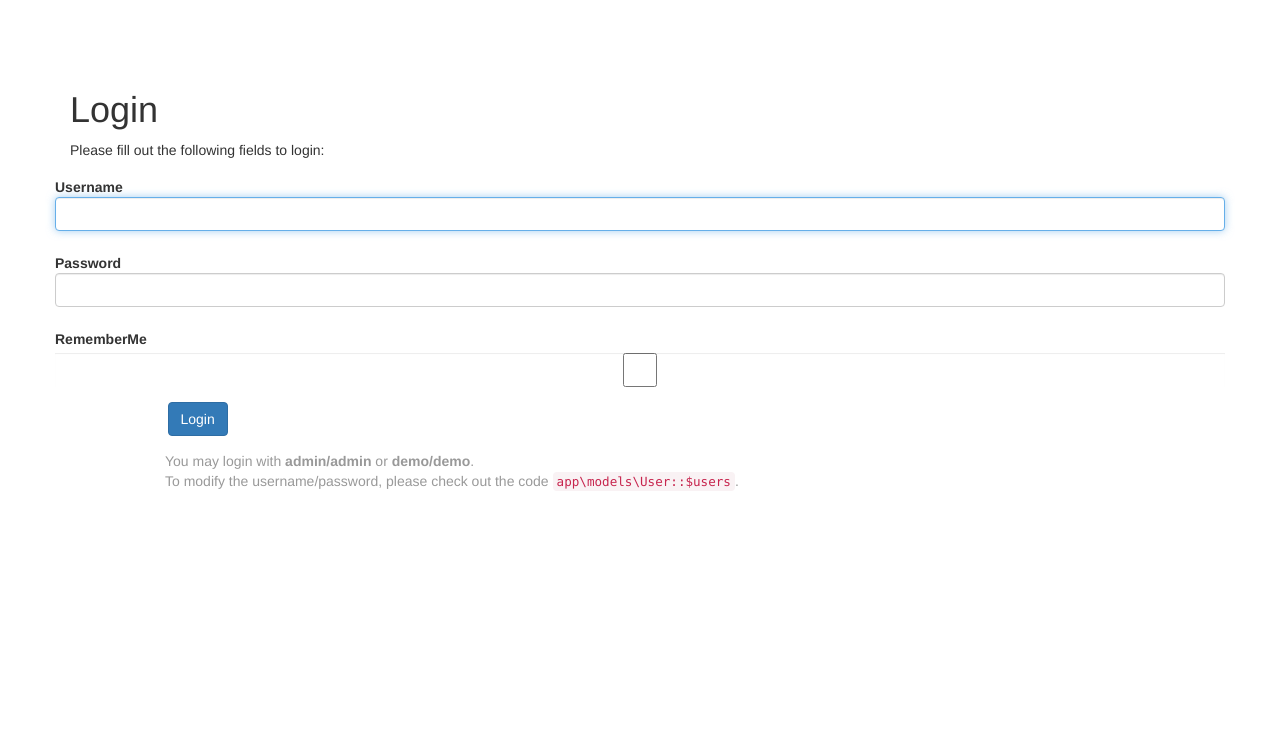
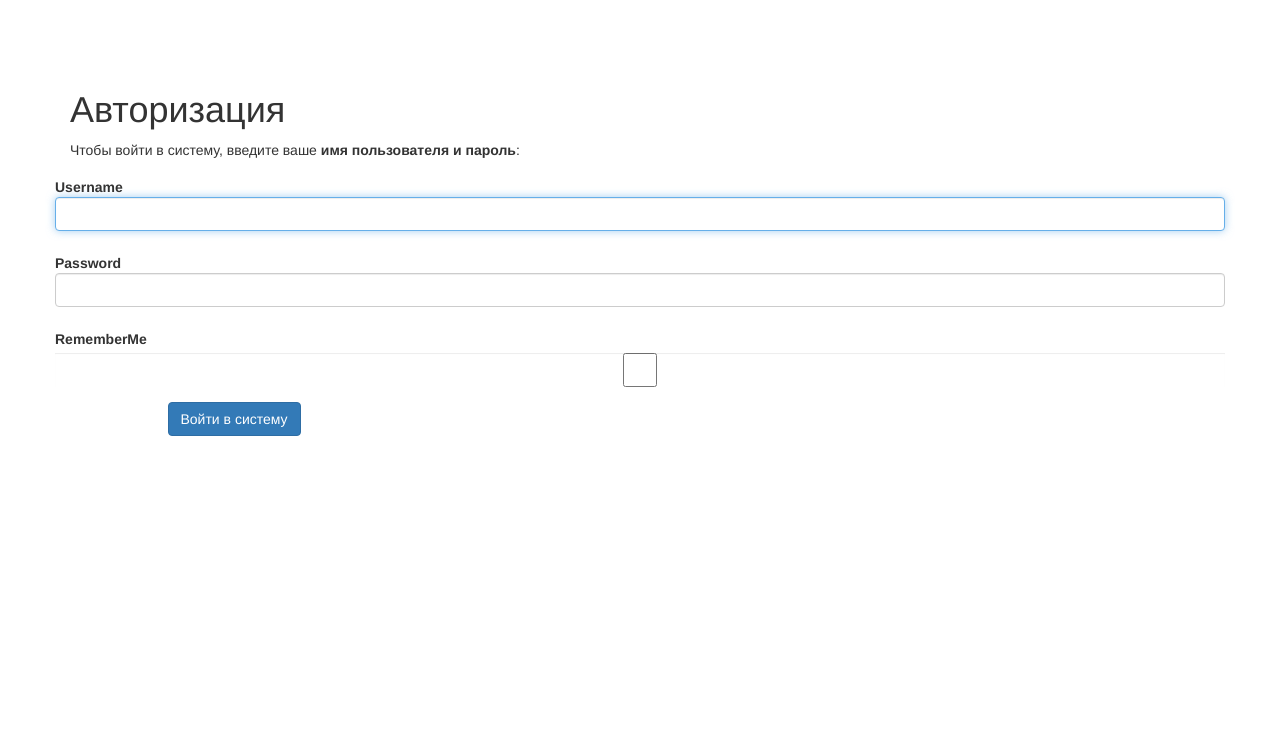
Before and after one commit to fintroll/mdkp, a Yii app: template views/site/login.php in a window 1280 px wide. Shown: the top 731 px of the page. Run offline with PHP 8.4 and a stand-in for Yii, Linux system fonts and the light colour scheme; the template is opened without the code that fills it, so the values that code supplies are empty; form fields are guessed from the names that the template uses; some libraries are stand-ins or nearby versions.

Commit message:
Авторизация

```diff
--- a/config/web.php
+++ b/config/web.php
@@ -5,6 +5,8 @@ $params = require(__DIR__ . '/params.php');
 $config = [
     'id'         => 'basic',
     'basePath'   => dirname(__DIR__),
+    'defaultRoute' => 'site/login',
+    'language'   => 'ru-RU',
     'bootstrap'  => ['log'],
     'components' => [
         'assetManager' => [
@@ -33,7 +35,7 @@ $config = [
             'class' => 'yii\caching\FileCache',
         ],
         'user'         => [
-            'identityClass'   => 'app\models\User',
+            'identityClass'   => 'app\models\Users',
             'enableAutoLogin' => true,
         ],
         'errorHandler' => [
--- a/controllers/SiteController.php
+++ b/controllers/SiteController.php
@@ -55,12 +55,12 @@ class SiteController extends Controller
     public function actionLogin()
     {
         if (!\Yii::$app->user->isGuest) {
-            return $this->goHome();
+            return $this->redirect(['ticket/index']);
         }
 
         $model = new LoginForm();
         if ($model->load(Yii::$app->request->post()) && $model->login()) {
-            return $this->goBack();
+            return $this->redirect(['ticket/index']);
         }
         return $this->render('login', [
             'model' => $model,
--- a/views/layouts/main.php
+++ b/views/layouts/main.php
@@ -4,6 +4,7 @@
 /* @var $content string */
 
 use yii\helpers\Html;
+use yii\helpers\Url;
 use yii\bootstrap\Nav;
 use yii\bootstrap\NavBar;
 use yii\widgets\Breadcrumbs;
@@ -43,13 +44,20 @@ AppAsset::register($this);
             ['label' => 'About', 'url' => ['/site/about']],
             ['label' => 'Contact', 'url' => ['/site/contact']],
             Yii::$app->user->isGuest ? (
-            ['label' => 'Login', 'url' => ['/site/login']]
+                '<li>'
+                . Html::beginForm(['/site/login'], 'post')
+                . Html::submitButton(
+                    'Войти',
+                    ['class' => 'btn btn-success']
+                )
+                . Html::endForm()
+                . '</li>'
             ) : (
                 '<li>'
                 . Html::beginForm(['/site/logout'], 'post')
                 . Html::submitButton(
-                    'Logout (' . Yii::$app->user->identity->username . ')',
-                    ['class' => 'btn btn-link']
+                    'Выйти (' . Yii::$app->user->identity->FIO. ')',
+                    ['class' => 'btn btn-warning']
                 )
                 . Html::endForm()
                 . '</li>'
--- a/views/site/login.php
+++ b/views/site/login.php
@@ -7,20 +7,21 @@
 use yii\helpers\Html;
 use yii\bootstrap\ActiveForm;
 
-$this->title = 'Login';
-$this->params['breadcrumbs'][] = $this->title;
+$this->title = 'Авторизация';
+
 ?>
+
 <div class="site-login">
     <h1><?= Html::encode($this->title) ?></h1>
 
-    <p>Please fill out the following fields to login:</p>
+    <p>Чтобы войти в систему, введите ваше <strong>имя пользователя и пароль</strong>:</p>
 
     <?php $form = ActiveForm::begin([
         'id' => 'login-form',
         'options' => ['class' => 'form-horizontal'],
         'fieldConfig' => [
-            'template' => "{label}\n<div class=\"col-lg-3\">{input}</div>\n<div class=\"col-lg-8\">{error}</div>",
-            'labelOptions' => ['class' => 'col-lg-1 control-label'],
+            'template' => "{label}\n<div class=\"col-lg-3\">{input}</div>\n<div class=\"col-lg-7\">{error}</div>",
+            'labelOptions' => ['class' => 'col-lg-2 control-label'],
         ],
     ]); ?>
 
@@ -34,14 +35,10 @@ $this->params['breadcrumbs'][] = $this->title;
 
         <div class="form-group">
             <div class="col-lg-offset-1 col-lg-11">
-                <?= Html::submitButton('Login', ['class' => 'btn btn-primary', 'name' => 'login-button']) ?>
+                <?= Html::submitButton('Войти в систему', ['class' => 'btn btn-primary', 'name' => 'login-button']) ?>
             </div>
         </div>
 
     <?php ActiveForm::end(); ?>
 
-    <div class="col-lg-offset-1" style="color:#999;">
-        You may login with <strong>admin/admin</strong> or <strong>demo/demo</strong>.<br>
-        To modify the username/password, please check out the code <code>app\models\User::$users</code>.
-    </div>
 </div>
```
Also changed, not shown: models/LoginForm.php (+14 -3 lines), models/Users.php (+61 -1 lines), web/css/site.css (line endings or trailing spaces).
